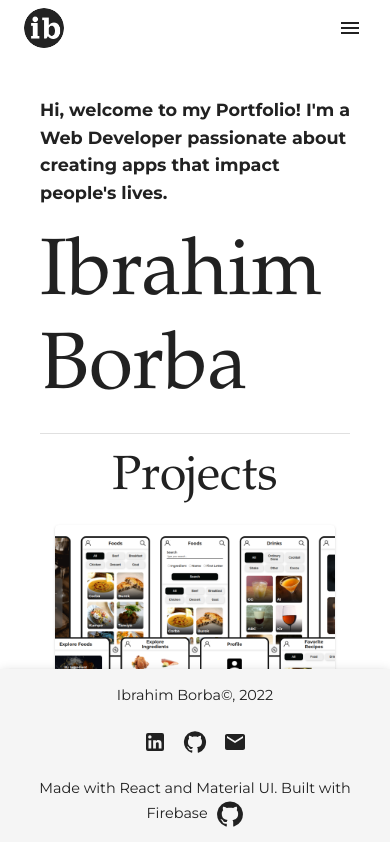
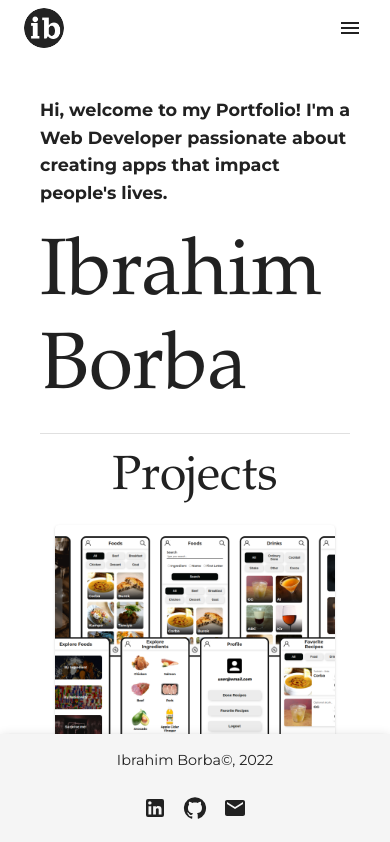
Before and after one commit to ibrahimborba/my-portfolio, a React (Create React App) app: page / in a window 390 px wide. Shown: the top 842 px of the page. Built offline with nearby package versions, Linux system fonts and the light colour scheme; a web font is replaced by a local one.

Commit message:
feat: responsiviness remove unnnecesary footer text on mobile

```diff
--- a/src/components/Footer/Footer.jsx
+++ b/src/components/Footer/Footer.jsx
@@ -57,7 +57,7 @@ function Footer() {
           align="center"
           variant="body1"
           component="p"
-          sx={{ flexGrow: 0 }}
+          sx={{ flexGrow: 0, display: { sm: 'flex', xs: 'none' } }}
         >
           {footer.text}
           <Tooltip title="Go to Portfolio GitHub repository" placement="top-start">
```
